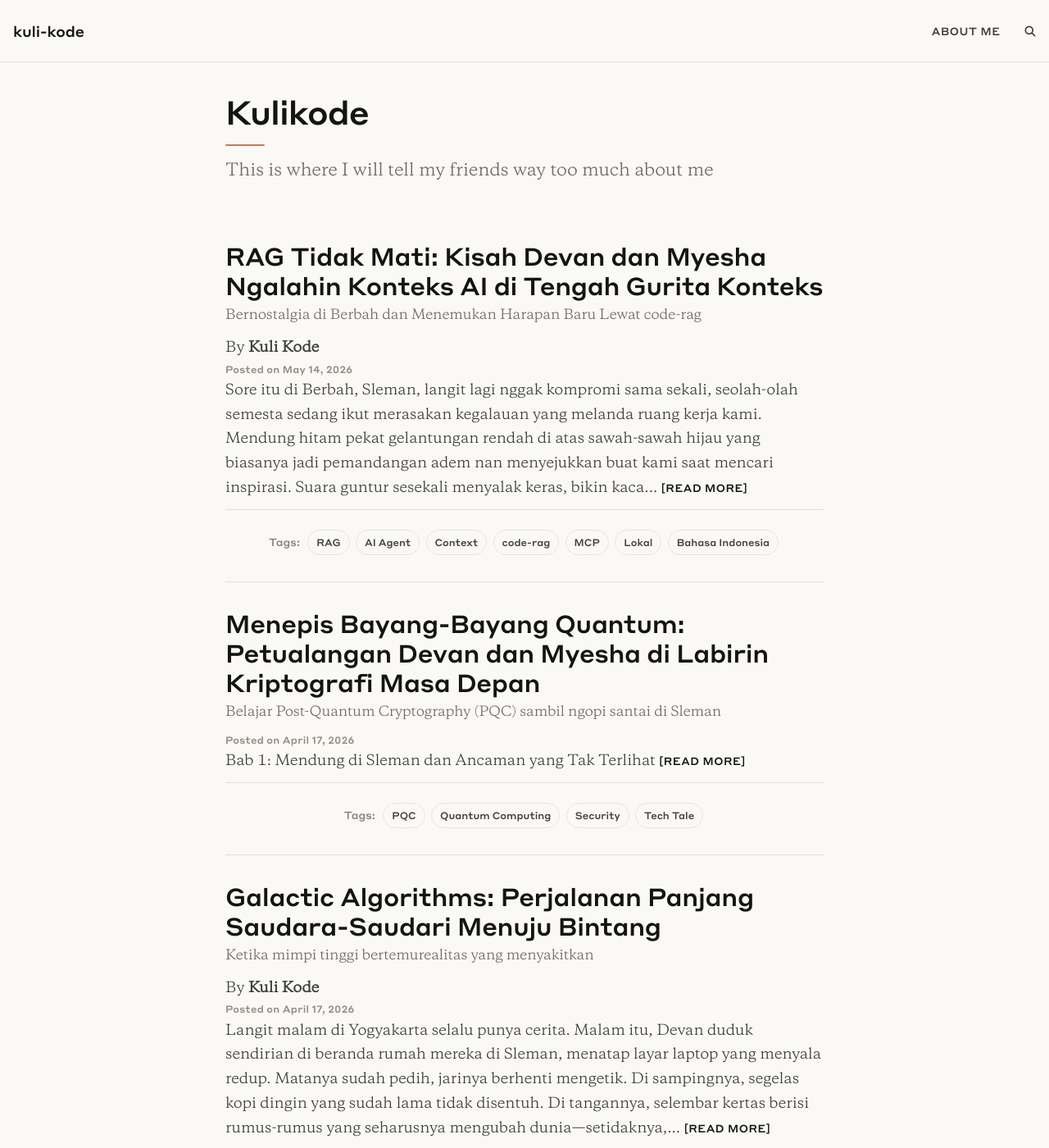
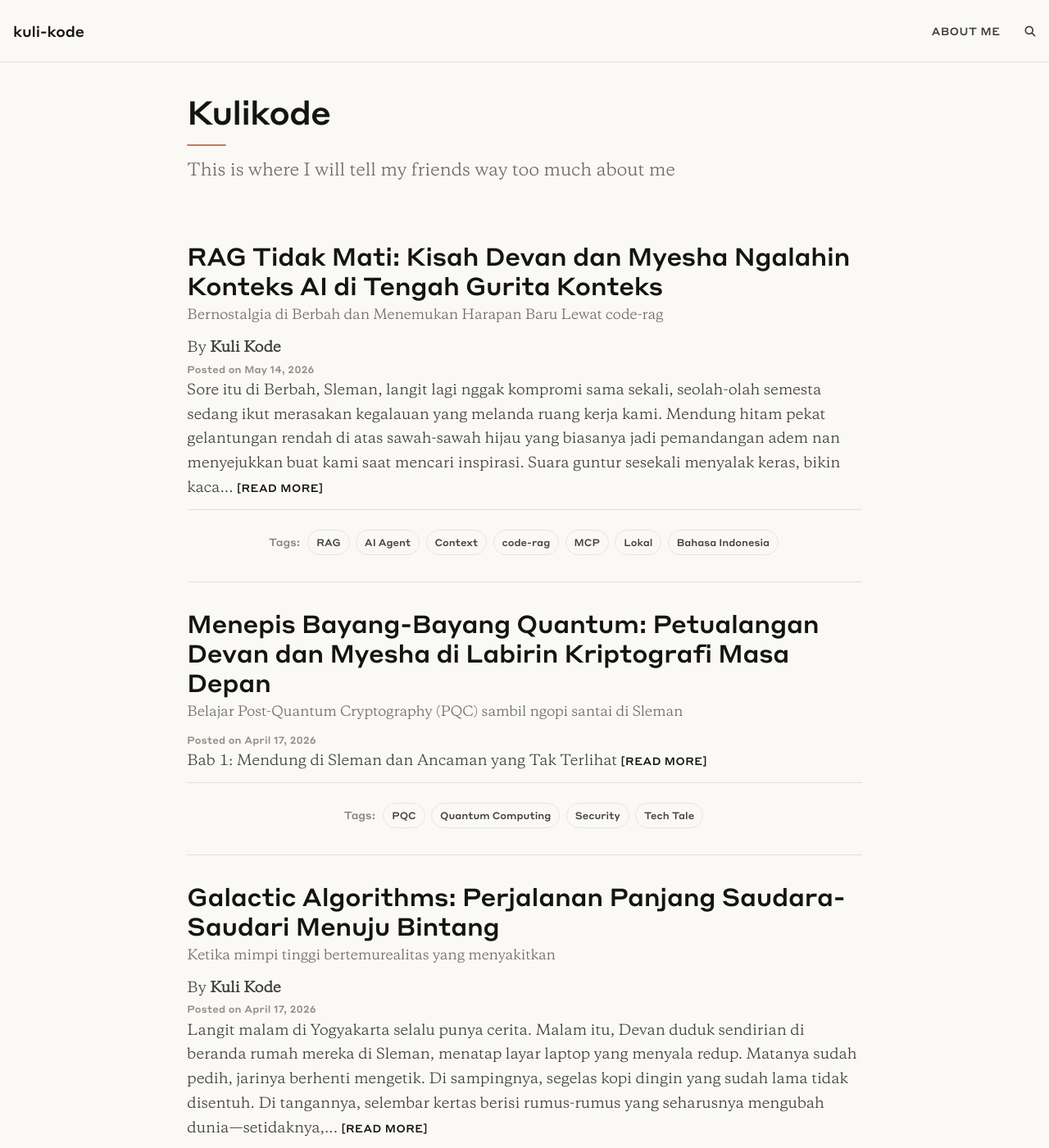
Before and after one commit to khairu-aqsara/khairu-aqsara.github.io, a Jekyll site: the page built from index.html, in a window 1280 px wide and 1400 px high. Shown: the whole window at 82% size. Built offline with Jekyll 4.4.1, drawn with Linux system fonts in a browser that asks for light colours; the list of posts is cut into pages by our own code; comment, search, counter and statistics services are not loaded.

Commit message:
Change the layout

```diff
--- a/assets/css/custom-styles.css
+++ b/assets/css/custom-styles.css
@@ -81,6 +81,17 @@
 /* --- Base --- */
 html {
   font-size: 100%;
+}
+
+/* Wider container override */
+.container-md {
+  max-width: 1320px;
+}
+
+@media (min-width: 768px) {
+  .container-md {
+    max-width: 1320px;
+  }
 }
 
 body {
```
